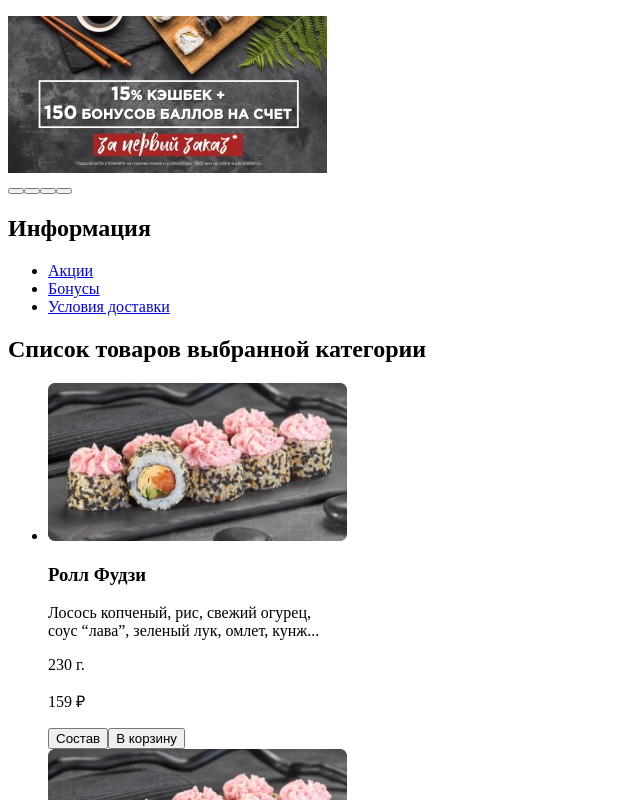
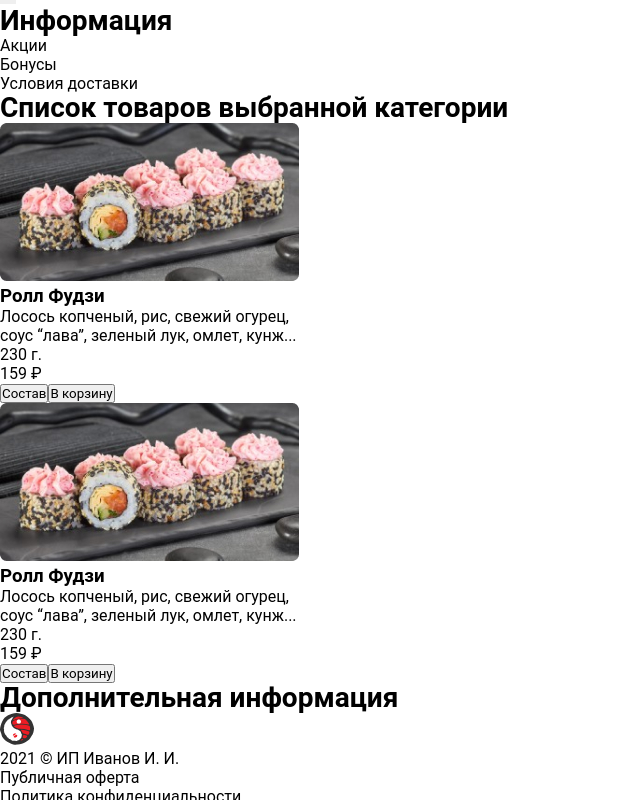
Before and after one commit to vv-tomilin/react_sushi, a React (Create React App) app: page / in a window 1280 px wide. Shown: the part 680-1480 px from the top of the page, without its empty margins (0-640 px from the left). Built offline with nearby package versions, Linux system fonts and the light colour scheme.

Commit message:
Commit 3 (подготовил и настроил структуру файлов стилей)

```diff
--- a/src/index.js
+++ b/src/index.js
@@ -1,6 +1,8 @@
 import React from 'react';
 import ReactDOM from 'react-dom';
 import App from './App';
+
+import './scss/app.scss';
 
 ReactDOM.render(
     <React.StrictMode>
--- /dev/null
+++ b/src/scss/app.scss
@@ -0,0 +1,5 @@
+@import '_fonts.scss';
+@import '_variables.scss';
+@import 'libs/normalize.scss';
+
+@import 'components_styles/main.scss';
--- /dev/null
+++ b/src/scss/libs/_normalize.scss
@@ -0,0 +1,55 @@
+* {
+    padding: 0;
+    margin: 0;
+    list-style: none;
+    outline: none;
+    font-family: 'Roboto', system-ui, Tahoma, sans-serif;
+    box-sizing: border-box;
+  }
+
+  html {
+    -ms-text-size-adjust: 100%;
+    -webkit-text-size-adjust: 100%;
+  }
+
+  body {
+    -moz-osx-font-smoothing: grayscale;
+    -webkit-font-smoothing: antialiased;
+    color: black;
+  }
+
+  a,
+  span,
+  p,
+  b,
+  h1,
+  h2,
+  h3,
+  h4,
+  h5 {
+    color: black;
+  }
+
+  h1 {
+    font-size: 48px;
+  }
+
+  h2 {
+    font-weight: 600;
+    font-size: 28px;
+    line-height: 30px;
+  }
+
+  a {
+    text-decoration: none;
+  }
+
+  @mixin noselect {
+    -webkit-touch-callout: none; /* iOS Safari */
+    -webkit-user-select: none; /* Safari */
+    -khtml-user-select: none; /* Konqueror HTML */
+    -moz-user-select: none; /* Old versions of Firefox */
+    -ms-user-select: none; /* Internet Explorer/Edge */
+    user-select: none; /* Non-prefixed version, currently
+                                    supported by Chrome, Opera and Firefox */
+  }
```
Also changed, not shown: src/scss/_fonts.scss (added), src/scss/_variables.scss (added), src/scss/components_styles/_main.scss (added), 1 other file (tests, documents, lock files or other folders).
